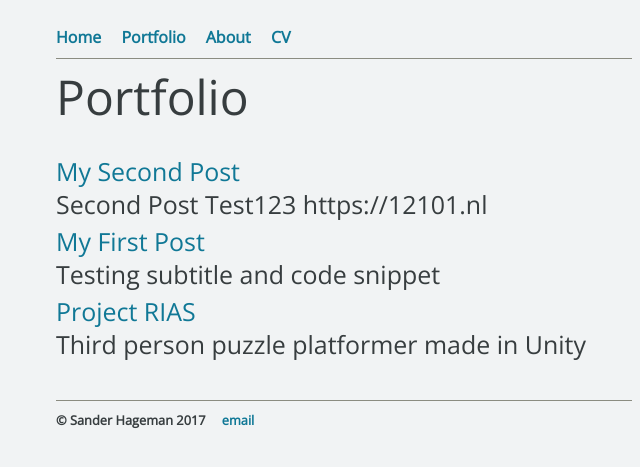
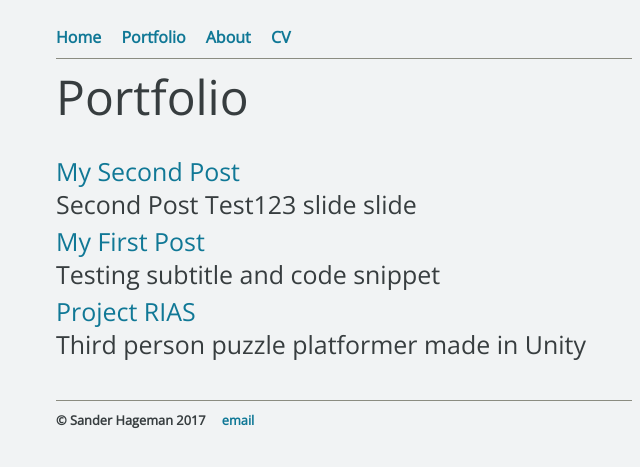
Before and after one commit to SanderHageman/sanderhageman.github.io, a Jekyll site: the page built from portfolio/index.html, in a window 1280 px wide. Shown: the top 467 px of the page, without its empty margins (296-936 px from the left). Built offline with Jekyll 4.4.1, drawn with Linux system fonts in a browser that asks for light colours.

Commit message:
Update slides.html

```diff
--- a/_includes/slides.html
+++ b/_includes/slides.html
@@ -1,4 +1,6 @@
 <div style='position: relative; width: 100%; padding-bottom: 70%; margin-bottom:1em; margin-top: 1em;'>
-{{ site.github.url }}{{ site.slides[include.slide] }}
+  {% for slide in site.slides %}
+  slide
+  {% endfor %}
 <iframe style='position: absolute; left: 0px; top: 0px; width: 100%; height: 100%' src="{{ site.github.url }}{{ site.slides[include.slide] }}"></iframe>
 </div>
```
